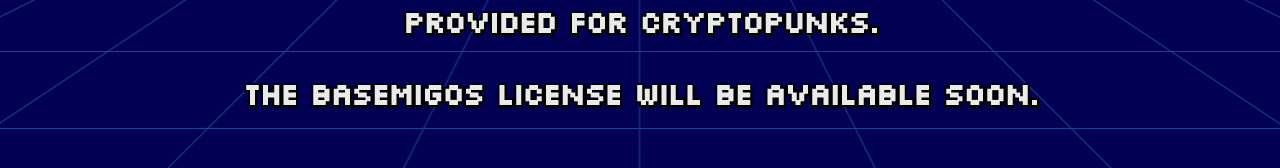
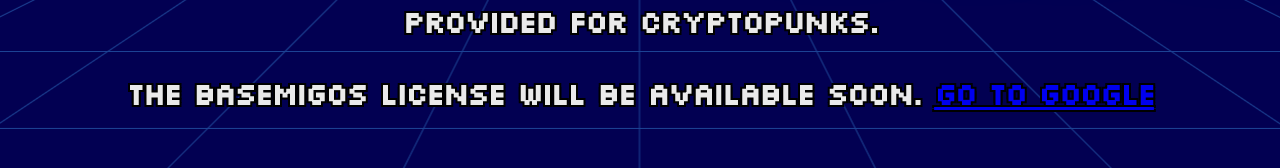
Before and after one commit to Bazuuko/Bmigos, a React (Create React App) app: page / in a window 1280 px wide. Shown: the part 2410-2578 px from the top of the page. Built offline with nearby package versions, Linux system fonts and the light colour scheme.

Commit message:
Update App.js

```diff
--- a/src/App.js
+++ b/src/App.js
@@ -369,7 +369,7 @@
               color: "var(--accent-text)",
             }}
           >
-            The Basemigos license will be available soon.
+            The Basemigos license will be available soon. <a href="https://www.google.com">Go to Google</a>
       </s.TextSubTitle>
       <s.SpacerLargeX />
       <s.SpacerLargeX />
```
